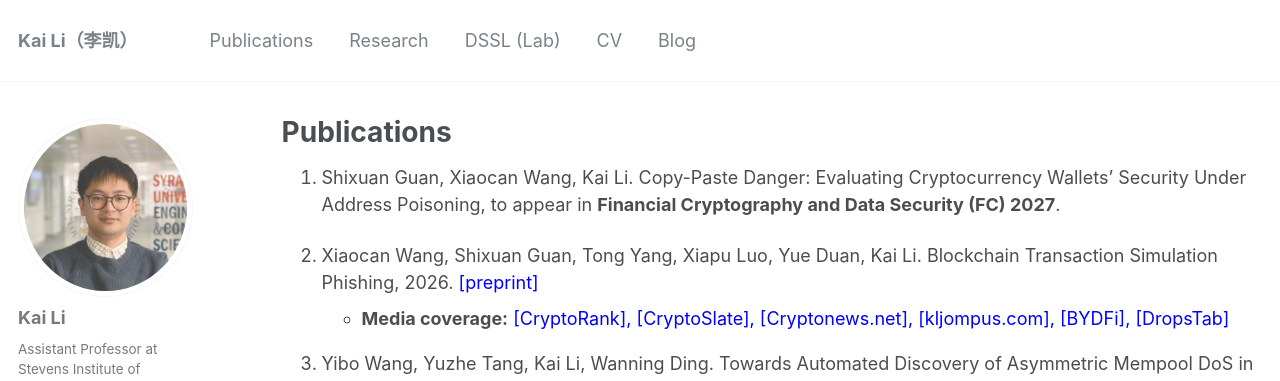
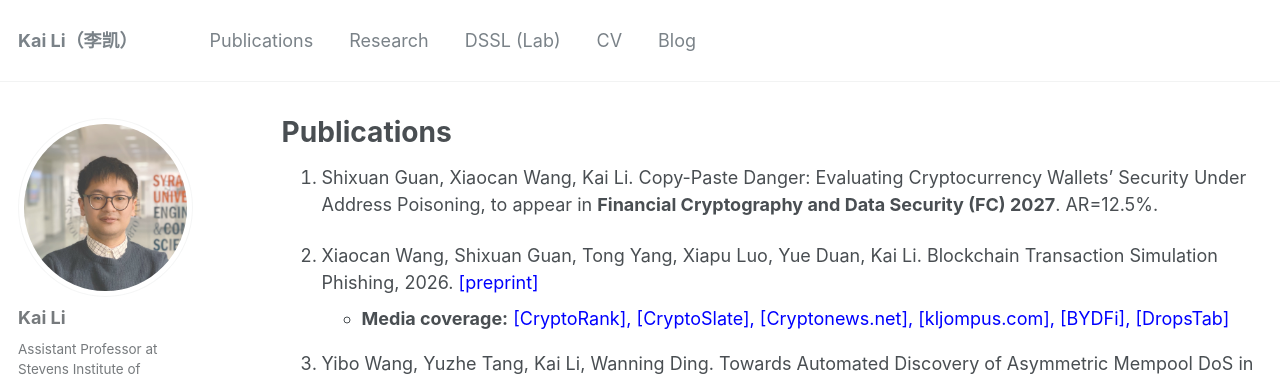
Before and after one commit to likai1993/likai1993.github.io, a Jekyll site: the page built from _pages/publications.md, in a window 1280 px wide and 900 px high. Shown: the top 381 px of the window. Built offline with Jekyll 4.4.1, drawn with Linux system fonts in a browser that asks for light colours; some web fonts are replaced.

Commit message:
Update publications.md

```diff
--- a/_pages/publications.md
+++ b/_pages/publications.md
@@ -9,7 +9,7 @@ author_profile: true
 
 <!--Conference Papers -->
 <!-- ---- -->
-1. Shixuan Guan, Xiaocan Wang, Kai Li. Copy-Paste Danger: Evaluating Cryptocurrency Wallets’ Security Under Address Poisoning, to appear in **Financial Cryptography and Data Security (FC) 2027**.
+1. Shixuan Guan, Xiaocan Wang, Kai Li. Copy-Paste Danger: Evaluating Cryptocurrency Wallets’ Security Under Address Poisoning, to appear in **Financial Cryptography and Data Security (FC) 2027**. AR=12.5%.
 
 1. Xiaocan Wang, Shixuan Guan, Tong Yang, Xiapu Luo, Yue Duan, Kai Li. Blockchain Transaction Simulation Phishing, 2026. <span style="color:blue">[[preprint]](https://arxiv.org/abs/2607.28747)</span>
      - **Media coverage:** <span style="color:blue">[[CryptoRank]](https://cryptorank.io/news/feed/c3ebe-researchers-just-uncovered-4200-malicious-smart-contracts-that-successfully-tricked-5700-victims-into-signing-away-their-crypto), <span style="color:blue">[[CryptoSlate]](https://cryptoslate.com/researchers-just-uncovered-4200-malicious-smart-contracts-that-successfully-tricked-5700-victims-into-signing-away-their-crypto), <span style="color:blue">[[Cryptonews.net]](https://cryptonews.net/news/security/33242211), <span style="color:blue">[[kljompus.com]](https://kljompus.com/en/transaction-simulation-phishing), <span style="color:blue">[[BYDFi]](https://www.bydfi.com/en/crypto-news/eth/malicious-smart-contracts-4-224-detected-3-48m-stolen-59678), <span style="color:blue">[[DropsTab]](https://news.dropstab.com/aggregator/jb9ehnr1-researchers-just-uncovered-4-200-malicious-smart-contracts-that-successfully-tricked-5-700-victims)
```
